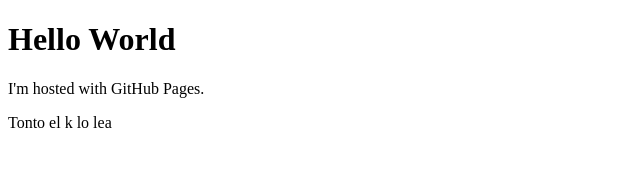
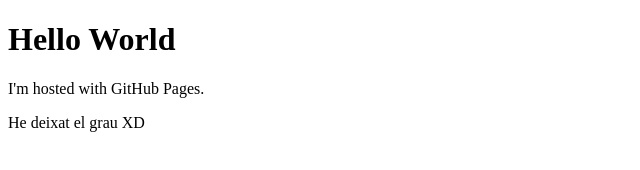
Before and after one commit to charkrios/charkrios.github.io, a plain HTML site: page index.html in a window 1280 px wide. Shown: the full height of the page, 0-640 px from the left. Drawn offline with Linux system fonts and the light colour scheme.

Commit message:
Update index.html

```diff
--- a/index.html
+++ b/index.html
@@ -6,6 +6,6 @@
 <body>
 <h1>Hello World</h1>
 <p>I'm hosted with GitHub Pages.</p>
-  <p>Tonto el k lo lea</p>
+  <p>He deixat el grau XD</p>
 </body>
 </html>
```
